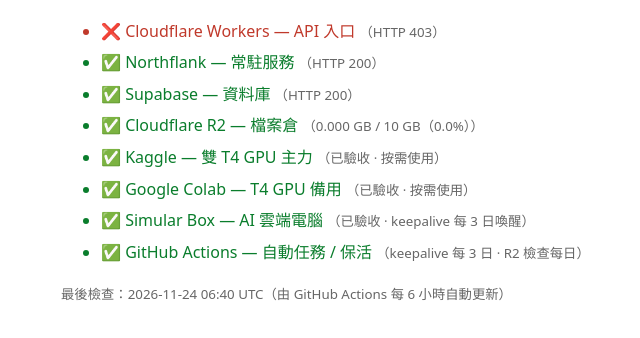
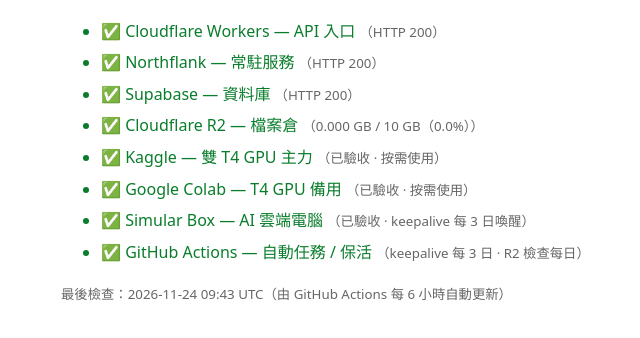
Before and after one commit to presentyourlove/free-cattle-stack, a plain HTML site: page docs/index.html in a window 1280 px wide. Shown: the part 94-432 px from the top of the page, without its empty margins (219-859 px from the left). Drawn offline with Linux system fonts and the light colour scheme.

Commit message:
chore: refresh status page

```diff
--- a/docs/index.html
+++ b/docs/index.html
@@ -6,7 +6,7 @@
 </head><body>
 <h1>免費牛馬軍團 — 狀態頁</h1>
 <ul>
-  <li class="down">❌ Cloudflare Workers — API 入口 <small>（HTTP 403）</small></li>
+  <li class="ok">✅ Cloudflare Workers — API 入口 <small>（HTTP 200）</small></li>
   <li class="ok">✅ Northflank — 常駐服務 <small>（HTTP 200）</small></li>
   <li class="ok">✅ Supabase — 資料庫 <small>（HTTP 200）</small></li>
   <li class="ok">✅ Cloudflare R2 — 檔案倉 <small>（0.000 GB / 10 GB（0.0%））</small></li>
@@ -15,5 +15,5 @@
   <li class="ready">✅ Simular Box — AI 雲端電腦 <small>（已驗收 · keepalive 每 3 日喚醒）</small></li>
   <li class="ready">✅ GitHub Actions — 自動任務 / 保活 <small>（keepalive 每 3 日 · R2 檢查每日）</small></li>
 </ul>
-<p><small>最後檢查：2026-11-24 06:40 UTC（由 GitHub Actions 每 6 小時自動更新）</small></p>
+<p><small>最後檢查：2026-11-24 09:43 UTC（由 GitHub Actions 每 6 小時自動更新）</small></p>
 </body></html>
```
